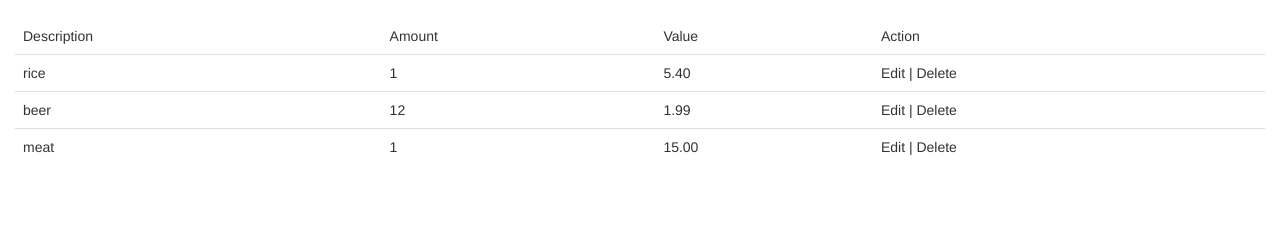
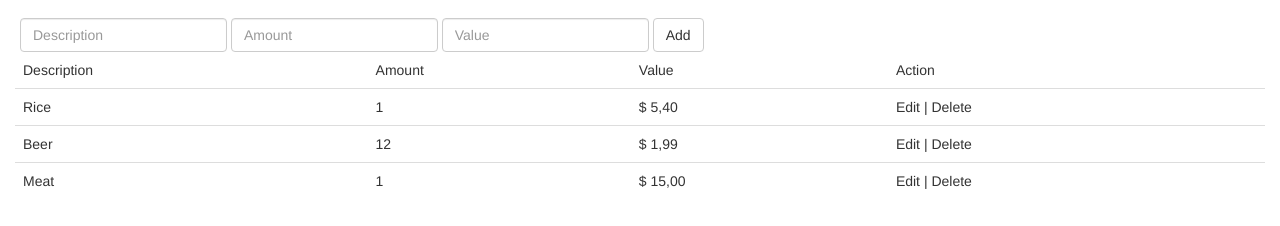
Before and after one commit to flaviotcl/javascriptavancado, a plain HTML site: page index.html in a window 1280 px wide. Shown: the part 54-280 px from the top of the page. Drawn offline with Linux system fonts and the light colour scheme.

Commit message:
Formatando Strings e Valores + Adicionando Novos Registros

```diff
--- a/index.html
+++ b/index.html
@@ -14,15 +14,28 @@
           </div>
         </div>
     </nav>
-    <div class="container-fluid">
+    <!-- Esta classe faz com q/ os itens do formulário fiquem alinhados.-->
+    <div class='form-inline'>
+          <div class='form-group' style='margin-left: 20px'>
+              <input type='text' class='form-control' placeholder='Description' id='desc'>
+          </div>
+          <div class='form-group'>
+            <input type='text' class='form-control' placeholder='Amount' id='amount'>
+          </div>
+          <div class='form-group'>
+            <input type='text' class='form-control' placeholder='Value' id='value'>
+          </div>
+          <button id='btnAdd' class='btn btn-default'>Add</button>
+    </div>
+    <div class='container-fluid'>
 
-        <table id="listTable" class="table">
+        <table id='listTable' class='table'>
 
         </table>
 
     </div>
 
-    <script src="js/config.js"></script>
-    <script src="js/main.js"></script>
+    <script src='js/config.js'></script>
+    <script src='js/main.js'></script>
 </body>
 </html>
--- a/js/config.js
+++ b/js/config.js
@@ -4,7 +4,7 @@ function setConfig(){
     }
     document.title = texts.title
     document.getElementById('navTitle').innerHTML = texts.title
-    console.log(  document.getElementById('navTitle'))
+    //console.log(  document.getElementById('navTitle'))
 
 }
 setConfig()
--- a/js/main.js
+++ b/js/main.js
@@ -17,12 +17,35 @@ function setList(list){
     var table = '<thead><tr><td>Description</td><td>Amount</td><td>Value</td><td>Action</td></tr></thead><tbody>'
 
     for(var key in list){
-        table += '<tr><td>'+ list[key].description +'</td><td>'+ list[key].amount +'</td><td>'+ list[key].value +'</td><td>Edit | Delete</td></tr>'
+        table += '<tr><td>'+ formatDesc(list[key].description) +'</td><td>'+ list[key].amount +'</td><td>'+ formatValue(list[key].value) +'</td><td>Edit | Delete</td></tr>'
     }
 
     table += '</tbody>'
     document.getElementById('listTable').innerHTML = table
 
 }
+function formatDesc(desc){
+    str = desc.toLowerCase()
+    str = str.charAt(0).toUpperCase() + str.slice(1)
+    return str
+}
+function formatValue(value){
+    str = parseFloat(value).toFixed(2) + ' '
+    str = str.replace('.',',')
+    str = '$ '+str
+    return str
+}
+
+function addData(){
+
+    var desc = document.getElementById('desc')
+    var amount = document.getElementById('amount')
+    var value = document.getElementById('value')
+
+    list.unshift({description:desc.value, amount:amount.value, value:value.value })
+    setList(list)
+}
+var button = document.getElementById('btnAdd')
+button.addEventListener('click', addData)
 //console.log(getTotal(list))
 setList(list)
```
